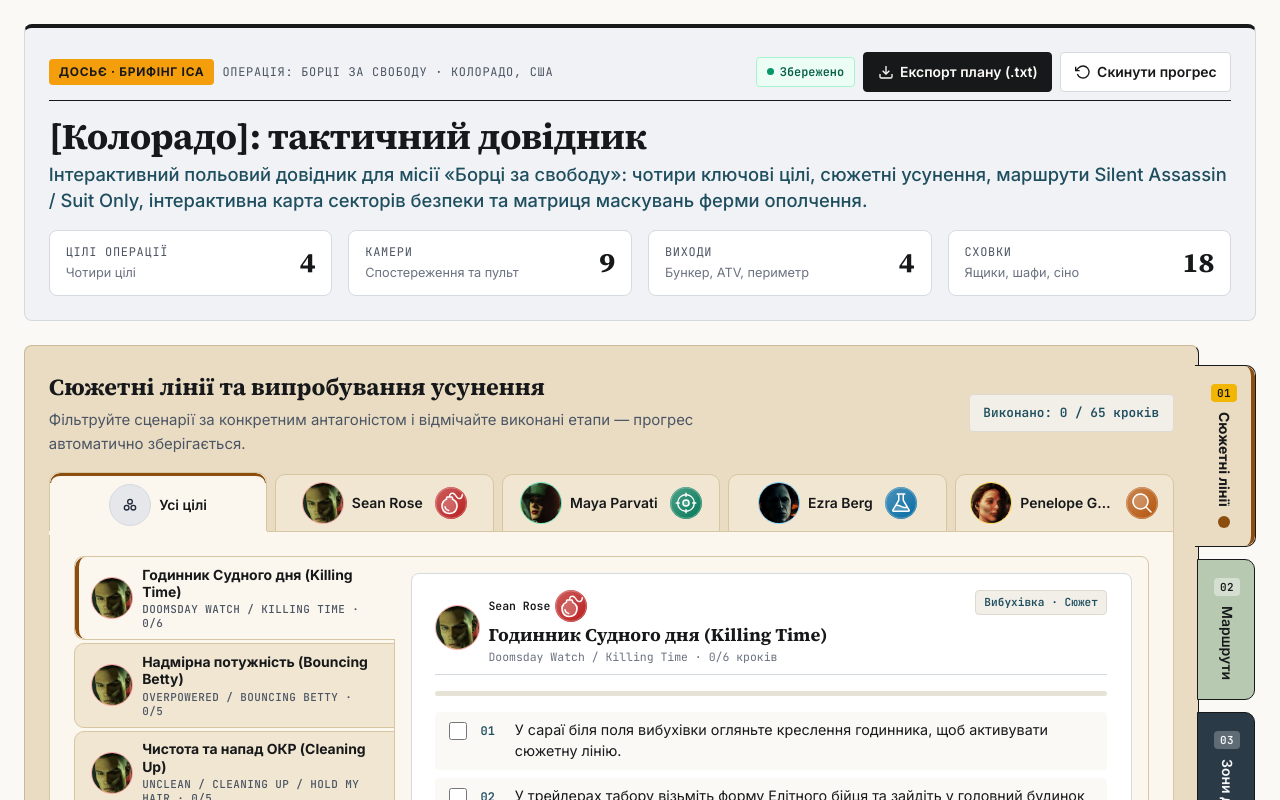
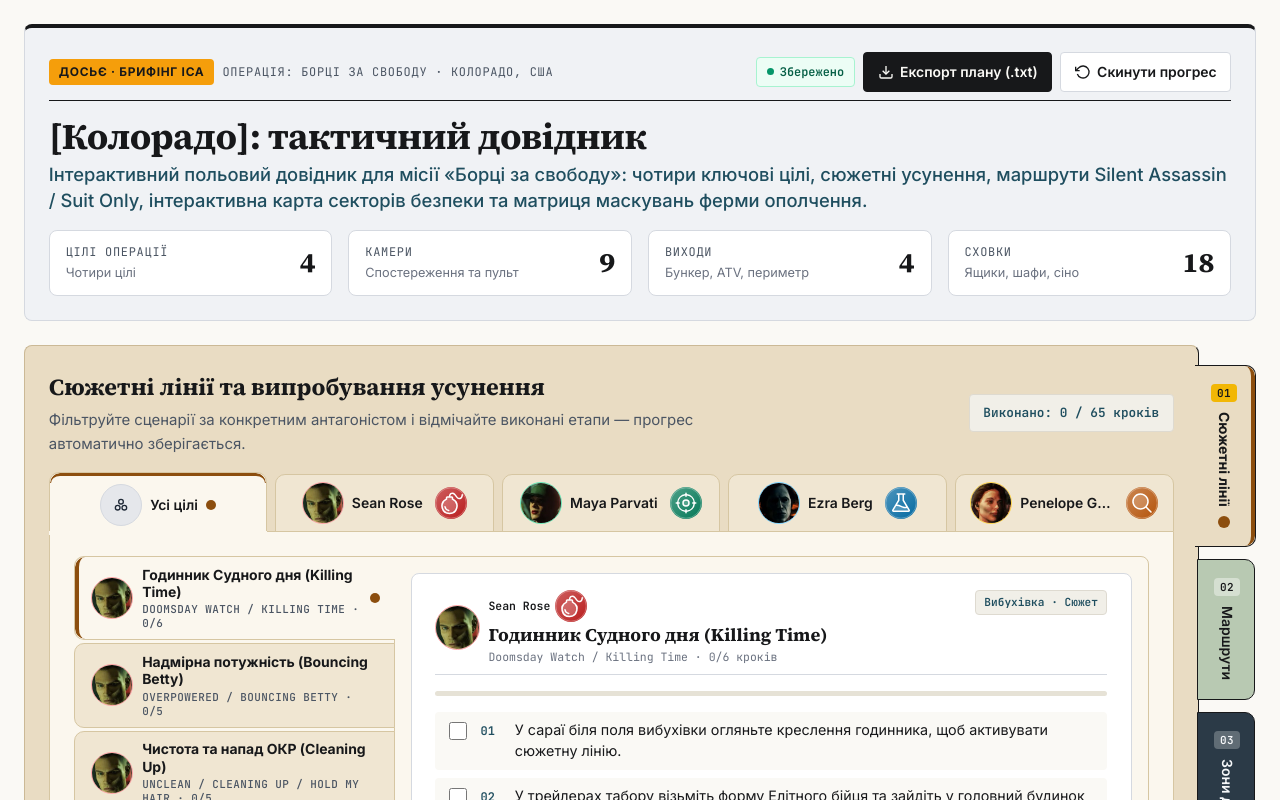
Before and after one commit to VNMash/KoloradoVertykalni, a plain HTML site: page index.html in a window 1280 px wide. Shown: the top 800 px of the page. Drawn offline with Linux system fonts and the light colour scheme.

Commit message:
Додано крапку-акцент в активних вкладках усіх рівнів

```diff
--- a/css/11-top-tab-dot.css
+++ b/css/11-top-tab-dot.css
@@ -1,14 +1,40 @@
 /* =========================================================================
-   РІВЕНЬ 1: крапка-акцент в активній бічній вкладці.
+  Бувший РІВЕНЬ 1: крапка-акцент в активній бічній вкладці.
    Колір береться з --tab-accent вкладки (темніший відтінок її кольору):
    коричневий, зелений, синій, червоний.
    ========================================================================= */
-.top-tabs-row .folder-tab.active::before {
+/* =========================================================================
+   Зараз КРАПКА-АКЦЕНТ В АКТИВНІЙ ВКЛАДЦІ — усі три рівні.
+   Колір береться з --tab-accent розділу (темніший відтінок його кольору):
+   коричневий, зелений, синій, червоний.
+   ========================================================================= */
+
+/* спільне для всіх рівнів */
+.top-tabs-row .folder-tab.active::before,
+.subtabs-row .folder-tab.active::before,
+.vtabs .folder-tab.vtab.active::before {
   content: "";
-  order: 99;               /* завжди внизу, під вертикальним текстом */
+  order: 99;               /* завжди останнім елементом вкладки */
   flex: none;
-  width: 12px;
-  height: 12px;
   border-radius: 50%;
   background: var(--tab-accent);
 }
+
+/* Рівень 1: під вертикальним текстом */
+.top-tabs-row .folder-tab.active::before {
+  width: 12px;
+  height: 12px;
+}
+
+/* Рівень 2: після імені та іконки ролі */
+.subtabs-row .folder-tab.active::before {
+  width: 10px;
+  height: 10px;
+}
+
+/* Рівень 3: біля правого краю вкладки */
+.vtabs .folder-tab.vtab.active::before {
+  width: 10px;
+  height: 10px;
+  margin-left: auto;
+}
```
